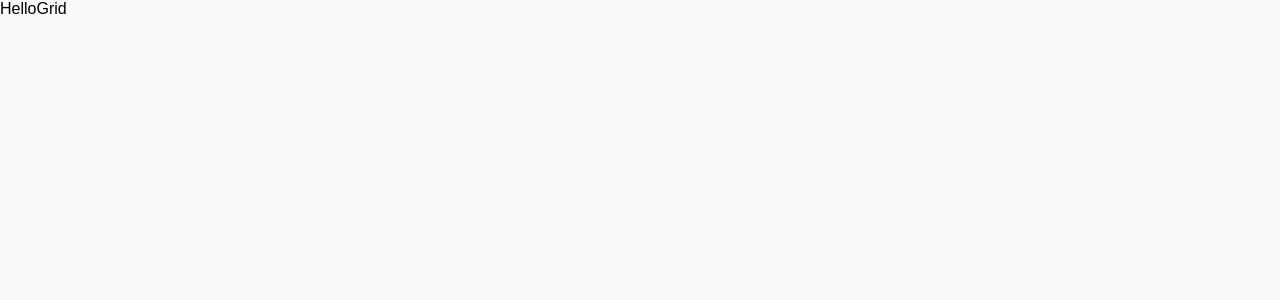
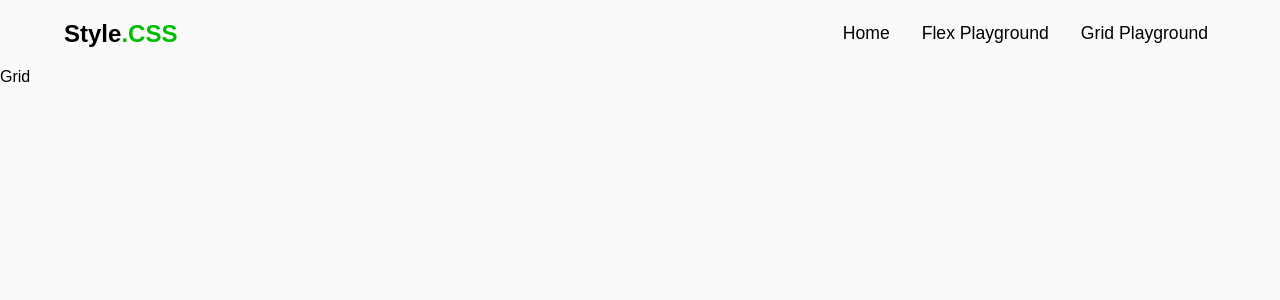
Before and after one commit to MrYious/Style.css, a React (Vite) app: page /grid in a window 1280 px wide. Shown: the top 300 px of the page. Built offline with nearby package versions, Linux system fonts and the light colour scheme; a web font is replaced by a local one.

Commit message:
add simple navbar

```diff
--- a/src/App.tsx
+++ b/src/App.tsx
@@ -1,10 +1,11 @@
+import NavBar from "./components/NavBar"
 import { Outlet } from "react-router-dom"
 
 function App() {
 
   return (
     <>
-      Hello
+      <NavBar />
       <Outlet/>
     </>
   )
--- /dev/null
+++ b/src/components/NavBar.tsx
@@ -0,0 +1,36 @@
+import './navbar.scss'
+
+import { Link } from "react-router-dom"
+
+export default function NavBar() {
+
+    const links = [
+        {
+            path: '/',
+            name: 'Home'
+        },
+        {
+            path: '/flex',
+            name: 'Flex Playground'
+        },
+        {
+            path: '/grid',
+            name: 'Grid Playground'
+        },
+    ]
+
+    return(<nav className="navbar">
+        <h1>
+            Style<span className="filetype">.CSS</span>
+        </h1>
+        <ul className="links">
+            {
+                links.map(
+                    link => <li key={link.name}>
+                        <Link to={link.path}>{link.name}</Link>
+                    </li>
+                )
+            }
+        </ul>
+    </nav>)
+}
--- /dev/null
+++ b/src/components/navbar.scss
@@ -0,0 +1,35 @@
+$main-padding: 0px 5%;
+
+$dark-bg: rgb(90, 90, 90);
+$light-primary-color: #00bd00;
+$dark-primary-color: #E5F143;
+
+.navbar {
+    display: flex;
+    justify-content:space-between;
+    align-items: center;
+    padding: $main-padding;
+
+    .filetype {
+        color: $light-primary-color;
+    }
+
+    ul {
+        display: flex;
+        list-style-type: none;
+        gap: 1rem;
+    }
+
+    li {
+        :hover {
+            color: $light-primary-color;
+        }
+    }
+
+    a {
+        text-decoration: none;
+        padding: 0.5rem 0.5rem;
+        font-size: 1.1rem;
+        color: black;
+    }
+}
```
